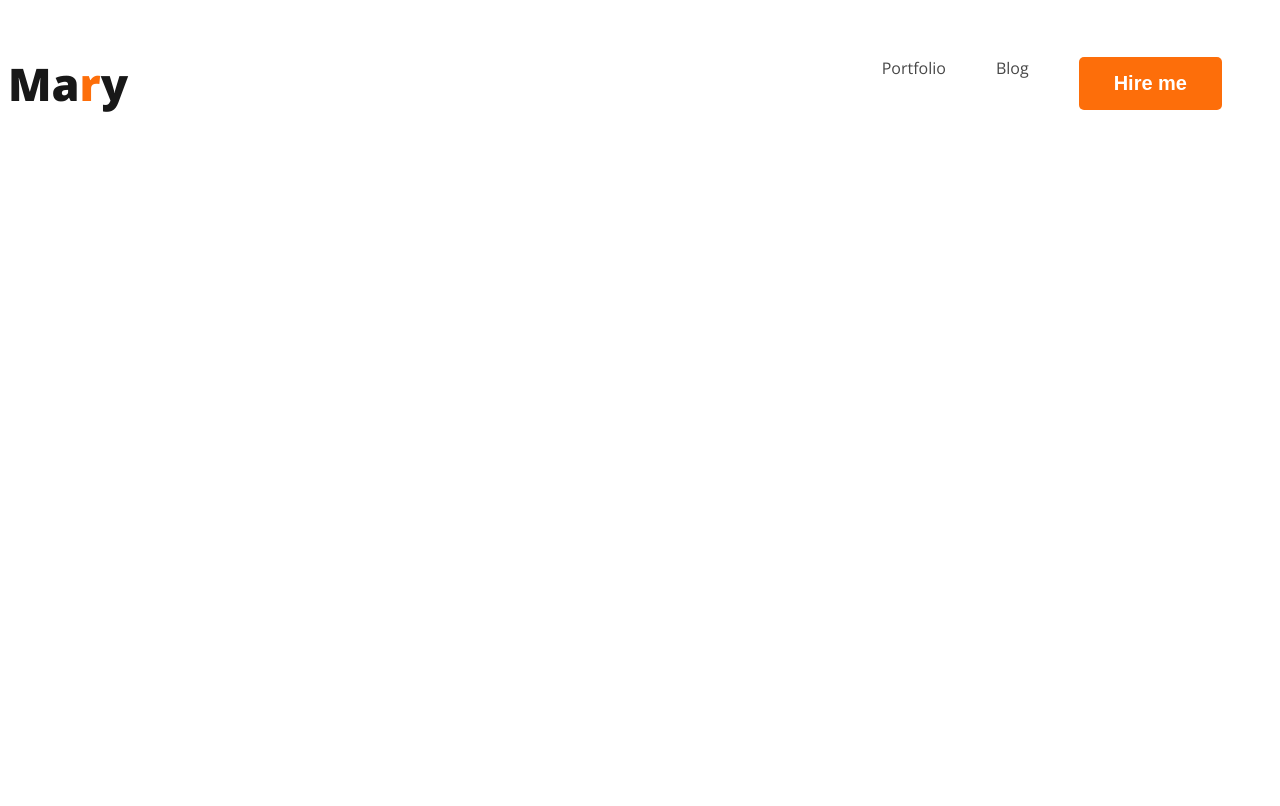
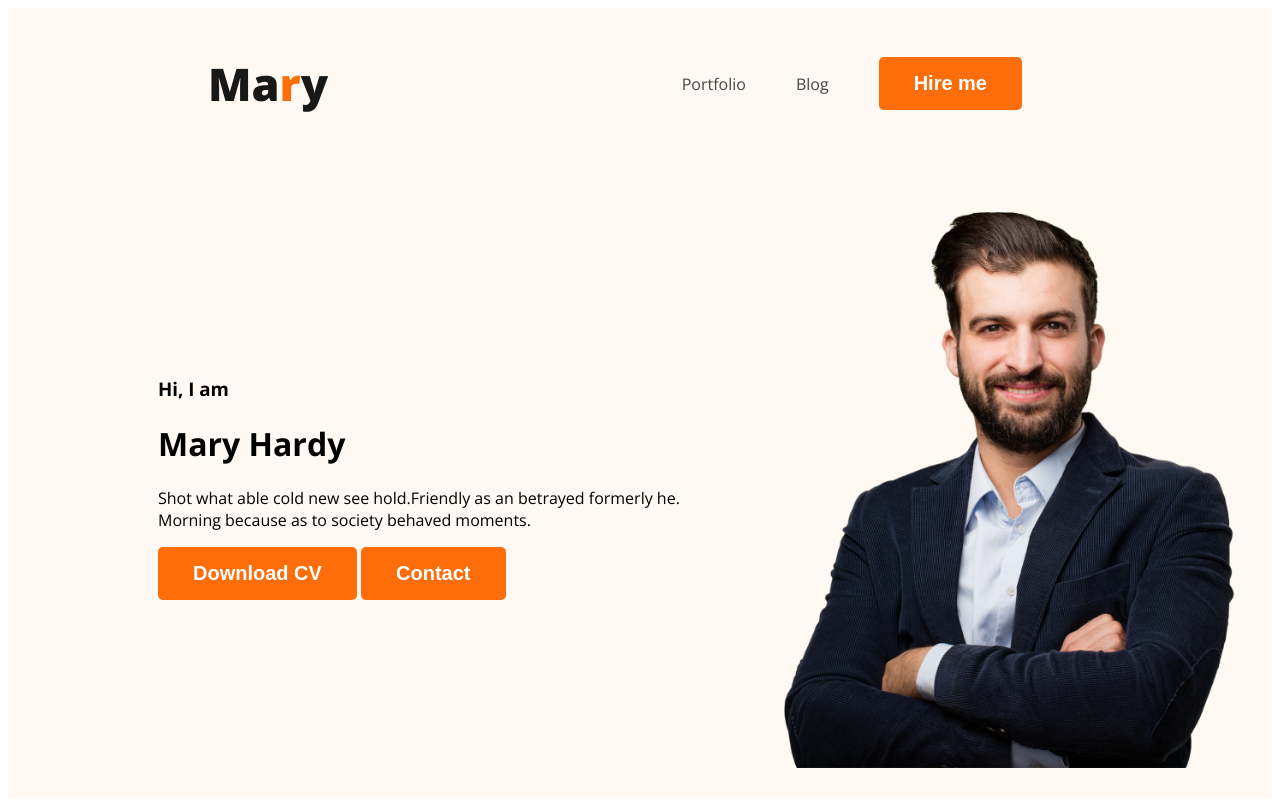
Before and after one commit to Avoy01/web-developer-portfolio, a plain HTML site: page index.html in a window 1280 px wide. Drawn offline with nearby package versions, Linux system fonts and the light colour scheme.

Commit message:
added background pic and text

```diff
--- a/index.html
+++ b/index.html
@@ -10,7 +10,7 @@
     <link rel="stylesheet" href="styles/portfolio.css">
 </head>
 <body>
-    <header>
+    <header class="header">
         <nav>
             <h3 class="nav-title">Ma<span class="text-primary">r</span>y</h3>
             <ul>
@@ -19,6 +19,16 @@
                 <li><button class="btn-primary">Hire me</button></li>
             </ul>
         </nav>
+        <div class="banner">
+            <div class="banner-content">
+                <h3 class="banner-greeting">Hi, I am</h3>
+                <h1 class="banner-title">Mary Hardy</h1>
+                <p>Shot what able cold new see hold.Friendly as an betrayed formerly he. Morning because as to society behaved moments.</p>
+                <button class="btn-primary">Download CV</button>
+                <button class="btn-primary">Contact</button>
+            </div>
+            <img class="profile-pic" src="images/hardy.png" alt="">
+        </div>
     </header>
     <main>
 
--- a/styles/portfolio.css
+++ b/styles/portfolio.css
@@ -12,6 +12,7 @@ nav {
     display: flex;
     justify-content: space-between;
     align-items: center;
+    margin: 0 200px;
 }
 
 .btn-primary {
@@ -33,6 +34,7 @@ nav {
 
 nav>ul {
     display: flex;
+    align-items: center;
 }
 
 nav li {
@@ -44,3 +46,16 @@ nav a {
     text-decoration: none;
     color: #474747;
 }
+/* header related styles */
+.header{
+    background-color:#FFF8F3;
+}
+.banner{
+    padding: 30px 30px 30px 150px ;
+    display: flex;
+    align-items: center;
+    justify-content: space-between;
+}
+.banner .profile-pic{
+    width: 500px;
+}
```
